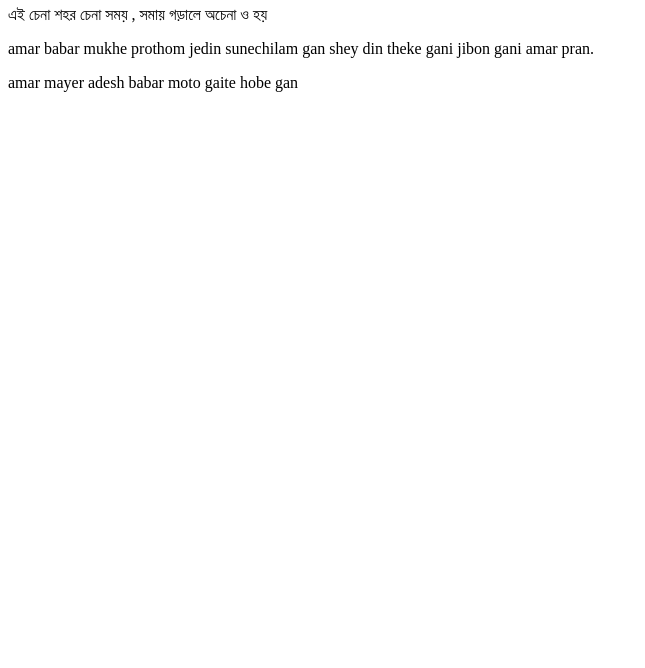
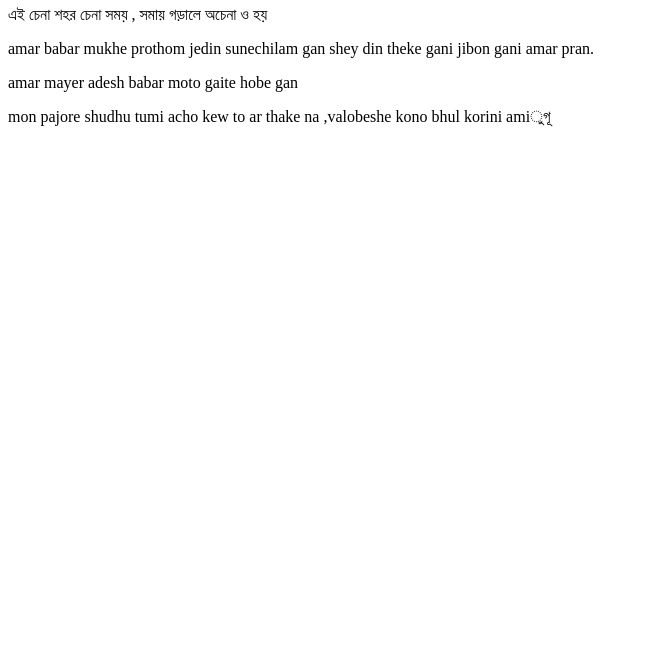
Before and after one commit to jahidhassanmunna/my-portfolio, a plain HTML site: page index.html in a window 1280 px wide. Shown: the part 132-800 px from the top of the page, without its empty margins (0-645 px from the left). Drawn offline with Linux system fonts and the light colour scheme.

```diff
--- a/index.html
+++ b/index.html
@@ -9,5 +9,6 @@
         <p>এই চেনা শহর চেনা সময় , সমায় গড়ালে অচেনা ও হয়</p>
         <p> amar babar mukhe prothom jedin sunechilam gan shey din theke gani jibon gani amar pran.</p>
         <p>amar mayer adesh babar moto gaite hobe gan</p>
+        <p>mon pajore shudhu tumi acho kew to ar thake na ,valobeshe kono bhul korini amiুগূ</p>
     </body>
 </html>
```
